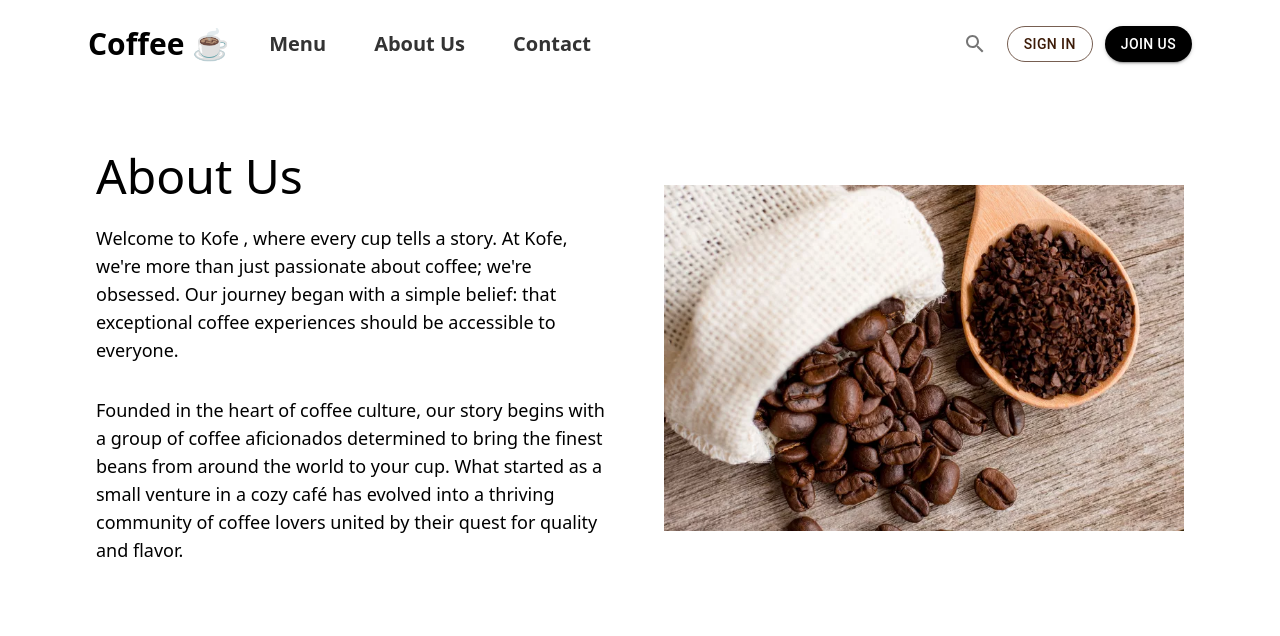
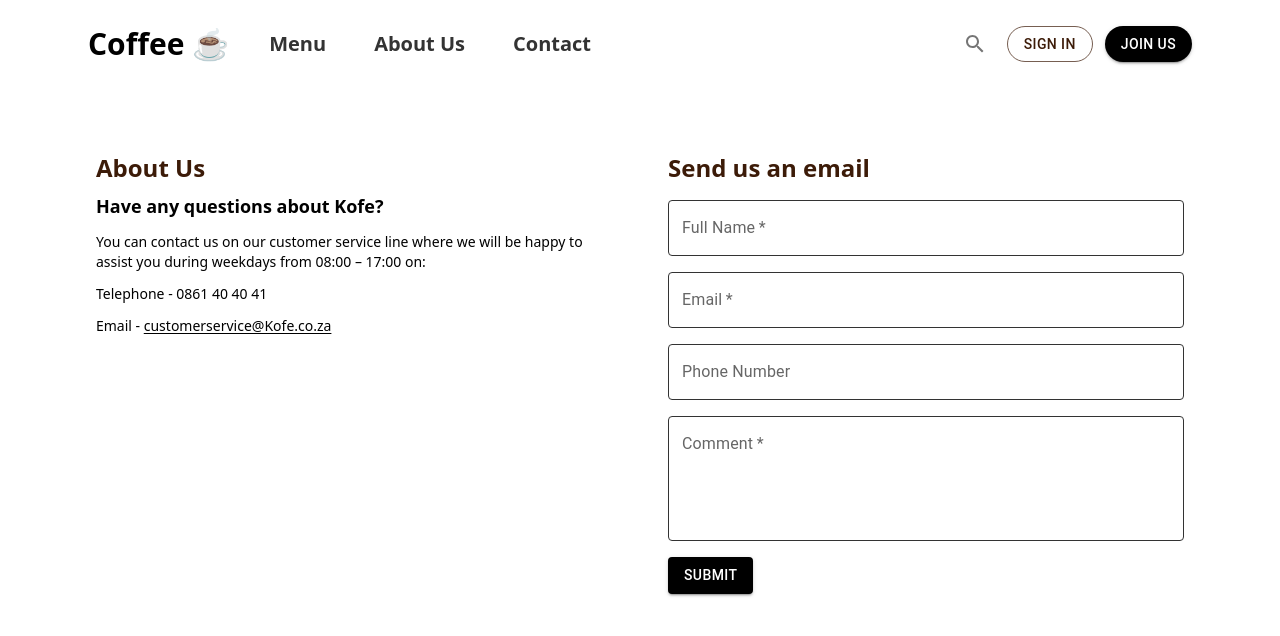
Before and after one commit to lebohangmdm/coffee-app-v2, a React (Vite) app: page / in a window 1280 px wide. Shown: the top 636 px of the page. Built offline with nearby package versions, Linux system fonts and the light colour scheme.

Commit message:
add contact us page

```diff
--- a/src/App.jsx
+++ b/src/App.jsx
@@ -1,4 +1,5 @@
 import { About } from "./Pages/About";
+import Contact from "./Pages/Contact";
 import Home from "./Pages/Home";
 import Menu from "./Pages/Menu";
 import Header from "./ui/Header/Header";
@@ -11,7 +12,8 @@ function App() {
       <main>
         {/* <Home /> */}
         {/* <Menu /> */}
-        <About />
+        {/* <About /> */}
+        <Contact />
       </main>
     </>
   );
--- /dev/null
+++ b/src/Pages/Contact.jsx
@@ -0,0 +1,109 @@
+// import { TextField, Button } from "@material-ui/core";
+import { TextField, Button } from "@mui/material";
+
+const Contact = () => {
+  return (
+    <section className="pt-16">
+      <div className="align-element">
+        <div className="flex flex-col  gap-8 md:flex-row lg:gap-14">
+          <div className="md:w-[50%]">
+            <h3 className="text-2xl font-semibold mb-2 text-brownish-1">
+              About Us
+            </h3>
+            <p className="text-lg font-semibold mb-3">
+              Have any questions about Kofe?
+            </p>
+
+            <div className="space-y-3">
+              <p className="text-sm">
+                You can contact us on our customer service line where we will be
+                happy to assist you during weekdays from 08:00 – 17:00 on:
+              </p>
+              <p className="text-sm">Telephone - 0861 40 40 41</p>
+              <p className="text-sm">
+                Email -{" "}
+                <a
+                  href="mailto:customerservice@Kofe.co.za"
+                  className="underline underline-offset-2"
+                >
+                  customerservice@Kofe.co.za
+                </a>
+              </p>
+            </div>
+          </div>
+
+          <div className="md:w-[50%]">
+            <h3 className="text-2xl font-semibold mb-4 text-brownish-1">
+              Send us an email
+            </h3>
+            <form className="space-y-4 ">
+              <TextField
+                fullWidth
+                label="Full Name"
+                variant="outlined"
+                required
+                sx={{
+                  "& .MuiOutlinedInput-root": {
+                    "& fieldset": { borderColor: "#333" },
+                    "&:hover fieldset": { borderColor: "#3c1b08" },
+                    "&.Mui-focused fieldset": { borderColor: "#3c1b08" },
+                  },
+                }}
+              />
+              <TextField
+                fullWidth
+                label="Email"
+                variant="outlined"
+                type="email"
+                required
+                sx={{
+                  "& .MuiOutlinedInput-root": {
+                    "& fieldset": { borderColor: "#333" },
+                    "&:hover fieldset": { borderColor: "#3c1b08" },
+                    "&.Mui-focused fieldset": { borderColor: "#3c1b08" },
+                  },
+                }}
+              />
+              <TextField
+                fullWidth
+                label="Phone Number"
+                variant="outlined"
+                sx={{
+                  "& .MuiOutlinedInput-root": {
+                    "& fieldset": { borderColor: "#333" },
+                    "&:hover fieldset": { borderColor: "#3c1b08" },
+                    "&.Mui-focused fieldset": { borderColor: "#3c1b08" },
+                  },
+                }}
+              />
+              <TextField
+                fullWidth
+                label="Comment"
+                variant="outlined"
+                multiline
+                rows={4}
+                required
+                sx={{
+                  "& .MuiOutlinedInput-root": {
+                    "& fieldset": { borderColor: "#333" },
+                    "&:hover fieldset": { borderColor: "#3c1b08" },
+                    "&.Mui-focused fieldset": { borderColor: "#3c1b08" },
+                  },
+                }}
+              />
+              <Button
+                type="submit"
+                variant="contained"
+                className=" bg-black px-4"
+              >
+                Submit
+              </Button>
+            </form>
+          </div>
+        </div>
+      </div>
+    </section>
+  );
+};
+
+export default Contact;
```
Also changed, not shown: public/about2.webp (deleted).
